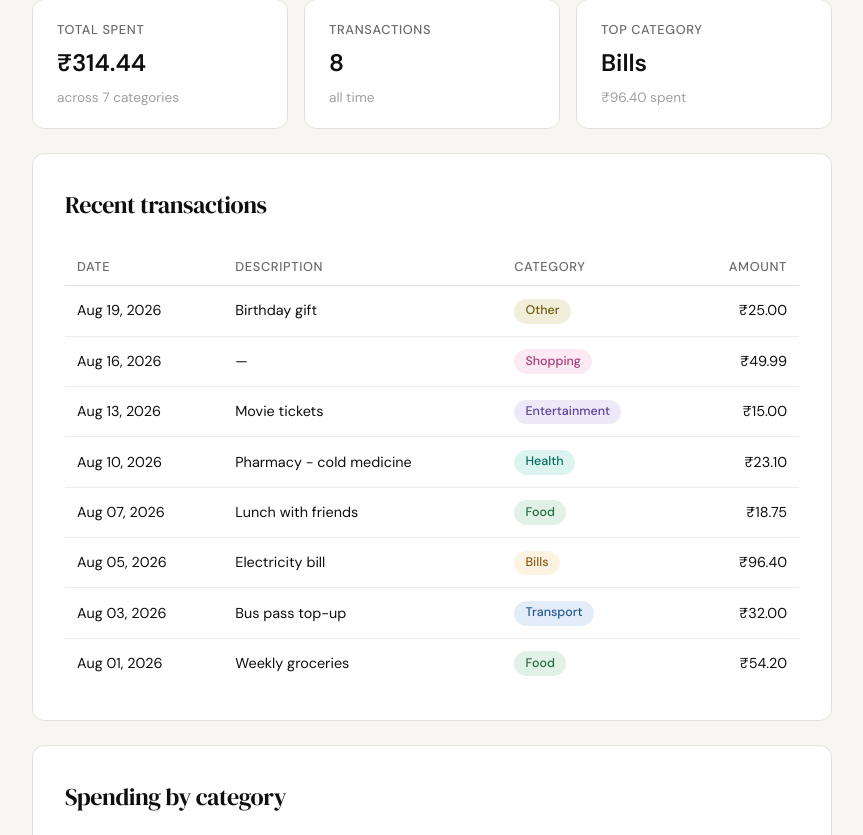
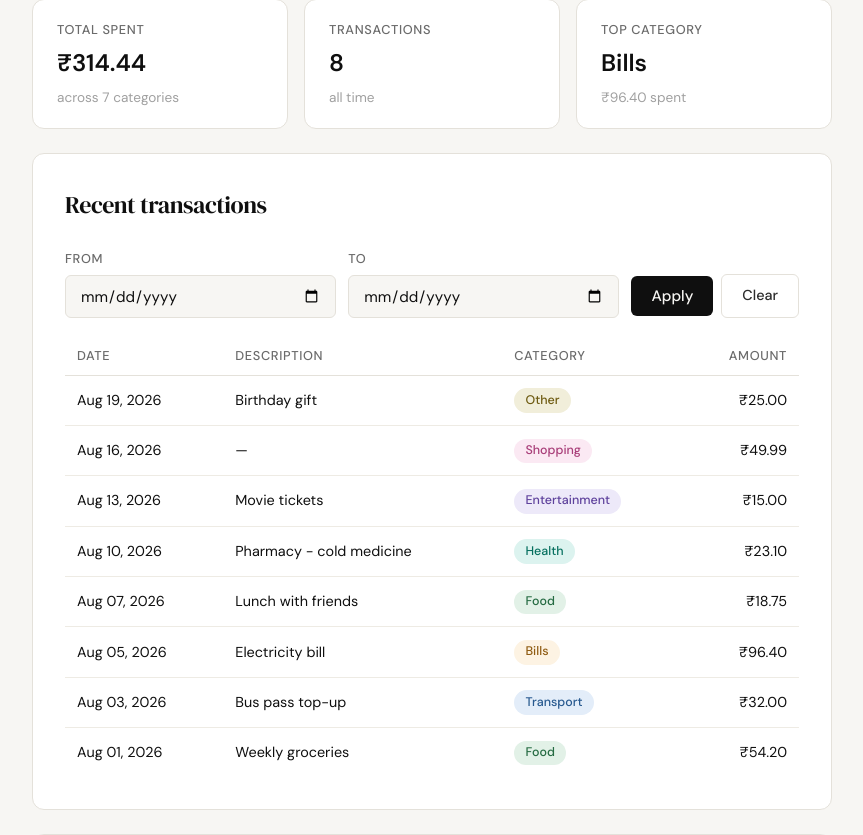
Before and after one commit to Arijit-mondal099/spendly, a Flask app: page /profile in a window 1280 px wide. Shown: the part 295-1130 px from the top of the page, without its empty margins (208-1071 px from the left). Run offline with Flask 3, Linux system fonts and the light colour scheme; the visitor is signed in with stand-in values (Sample User, id 1); data comes from the database, SQL or seed files in the repository.

Commit message:
feat(ui): add date-filter form and styles to profile page
Add GET form with From/To date inputs (with min/max cross-constraints), Apply and Clear controls, 'Showing X of Y' hint when filter is active, and empty-state message. Add .profile-filter layout, field, actions, hint and empty styles reusing design tokens - no hardcoded colors or inline styles - and keep the table rendering for unfiltered and filtered non-empty states.

```diff
--- a/static/css/profile.css
+++ b/static/css/profile.css
@@ -237,6 +237,64 @@
 .profile-bar-other::-webkit-progress-value,
 .profile-bar-other::-moz-progress-bar { background: var(--cat-other); border-radius: 4px; }
 
+/* Date-range filter (Recent transactions) ---------------------------- */
+
+.profile-filter {
+    display: flex;
+    flex-wrap: wrap;
+    align-items: flex-end;
+    gap: 0.75rem;
+    margin-bottom: 1.25rem;
+}
+
+.profile-filter-field {
+    display: flex;
+    flex-direction: column;
+    gap: 0.35rem;
+    min-width: 150px;
+    flex: 1 1 150px;
+}
+
+.profile-filter-field label {
+    font-size: 0.8rem;
+    font-weight: 500;
+    color: var(--ink-muted);
+    text-transform: uppercase;
+    letter-spacing: 0.05em;
+}
+
+.profile-filter-field .form-input { width: 100%; }
+
+.profile-filter-actions {
+    display: flex;
+    gap: 0.5rem;
+    align-items: center;
+}
+
+/* Override the full-width .btn-submit default from style.css so the
+   Apply button sits inline with the date inputs. */
+.profile-filter-apply {
+    width: auto;
+    padding: 0.6rem 1.25rem;
+    margin-top: 0;
+}
+
+.profile-filter-clear { padding: 0.6rem 1.25rem; }
+
+.profile-filter-hint,
+.profile-filter-empty {
+    font-size: 0.85rem;
+    color: var(--ink-muted);
+    margin-bottom: 0.75rem;
+}
+
+.profile-filter-empty {
+    color: var(--ink-faint);
+    font-style: italic;
+    padding: 1rem 0;
+    text-align: center;
+}
+
 /* Responsive ----------------------------------------------------------- */
 
 @media (max-width: 600px) {
@@ -252,4 +310,7 @@
         overflow-x: auto;
         white-space: nowrap;
     }
+
+    .profile-filter { flex-direction: column; align-items: stretch; }
+    .profile-filter-actions { justify-content: flex-end; }
 }
--- a/templates/profile.html
+++ b/templates/profile.html
@@ -31,9 +31,33 @@
       {% endfor %}
     </div>
 
-    <!-- 3. Transaction history -->
+    <!-- 3. Transaction history with date-range filter -->
     <div class="profile-card">
       <h2 class="profile-card-title">Recent transactions</h2>
+
+      <form method="get" action="{{ url_for('profile') }}" class="profile-filter">
+        <div class="profile-filter-field">
+          <label for="filter-start">From</label>
+          <input id="filter-start" class="form-input" type="date" name="start"
+                 value="{{ filter_start }}" max="{{ filter_end or '' }}">
+        </div>
+        <div class="profile-filter-field">
+          <label for="filter-end">To</label>
+          <input id="filter-end" class="form-input" type="date" name="end"
+                 value="{{ filter_end }}" min="{{ filter_start or '' }}">
+        </div>
+        <div class="profile-filter-actions">
+          <button type="submit" class="btn-submit profile-filter-apply">Apply</button>
+          <a href="{{ url_for('profile') }}" class="btn-ghost profile-filter-clear">Clear</a>
+        </div>
+      </form>
+
+      {% if filter_active and transactions|length == 0 %}
+        <p class="profile-filter-empty">No transactions in this date range</p>
+      {% else %}
+        {% if filter_active %}
+          <p class="profile-filter-hint">Showing {{ filtered_count }} of {{ total_count }} transactions</p>
+        {% endif %}
         <table class="profile-table">
           <thead><tr>
             <th scope="col">Date</th><th scope="col">Description</th>
@@ -50,6 +74,7 @@
             {% endfor %}
           </tbody>
         </table>
+      {% endif %}
     </div>
 
     <!-- 4. Category breakdown -->
```
Lines whose indentation alone changed are shown as unchanged.
